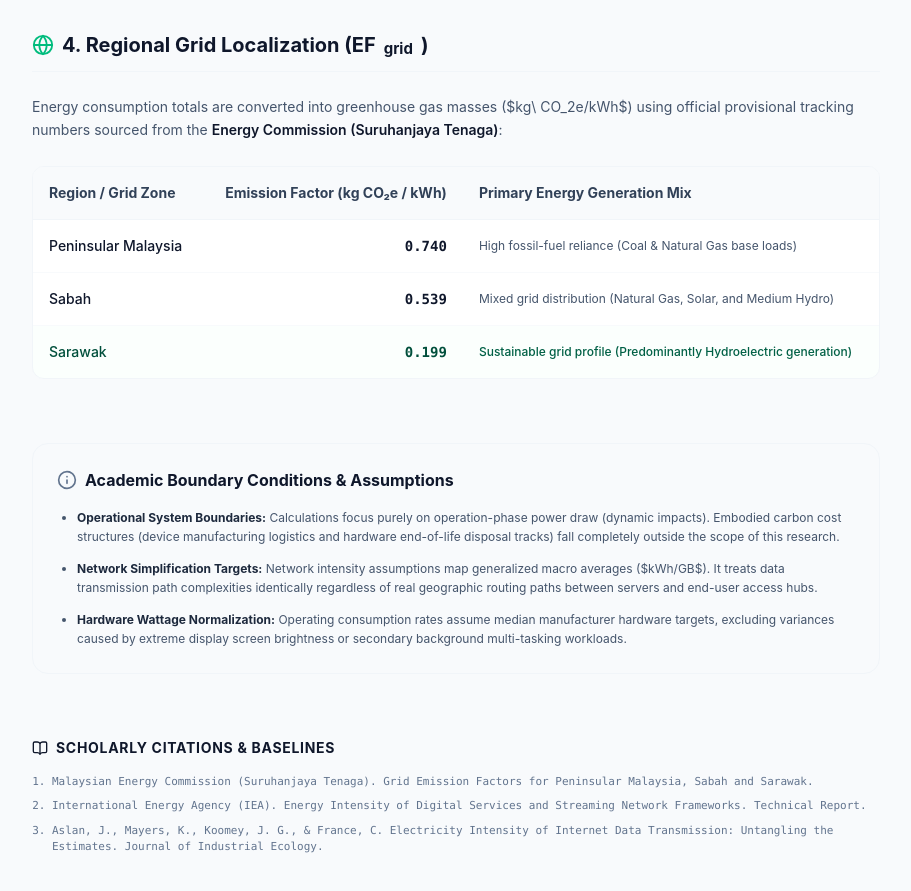
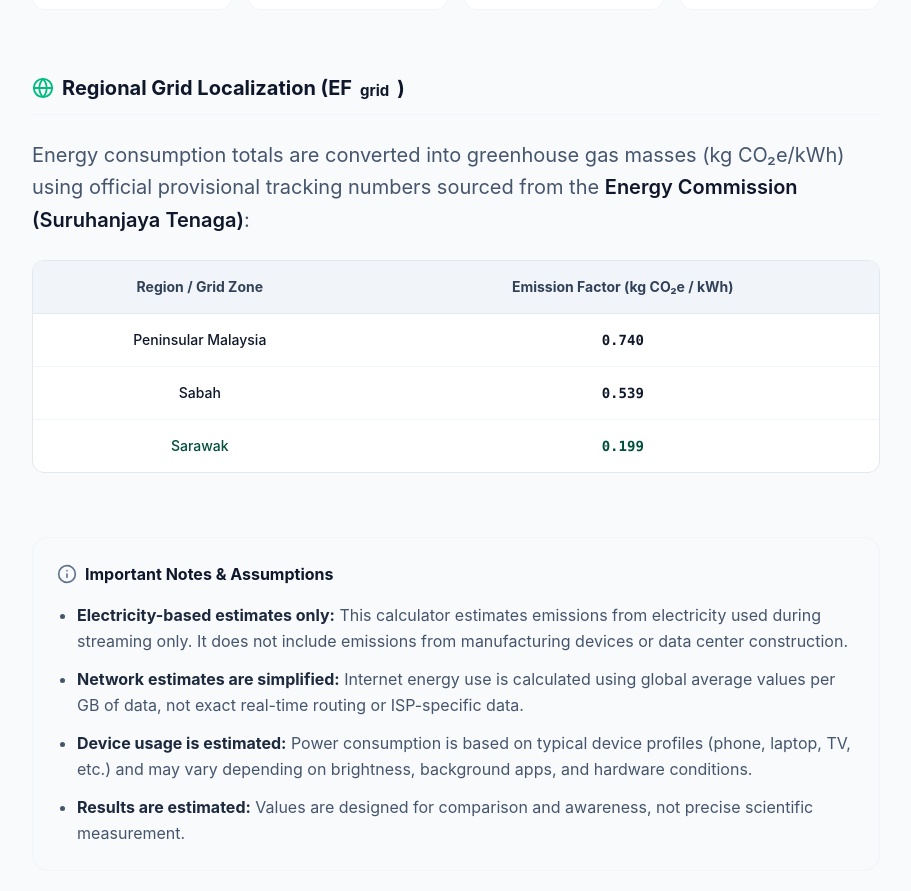
Before and after one commit to suemay4/streaming-carbon-app, a React (Vite) app: page /how-it-works in a window 1280 px wide. Shown: the part 2099-2990 px from the top of the page, without its empty margins (184-1095 px from the left). Built offline with nearby package versions, Linux system fonts and the light colour scheme.

Commit message:
refine methodology page

```diff
--- a/src/pages/HowItWorks.jsx
+++ b/src/pages/HowItWorks.jsx
@@ -92,7 +92,7 @@ function HowItWorks() {
 
         <div className="space-y-4">
           {/* Data Center */}
-          <div className="flex flex-col md:flex-row gap-5 p-6 bg-white rounded-2xl border border-slate-100 hover:shadow-md transition-all">
+          <div className="flex flex-col md:flex-row gap-5 p-6 bg-white rounded-2xl border border-slate-100 transition-all">
             <div className="p-3 bg-blue-50 text-blue-600 rounded-xl self-start">
               <Server size={24} />
             </div>
@@ -109,7 +109,7 @@ function HowItWorks() {
           </div>
 
           {/* Network Transmission */}
-          <div className="flex flex-col md:flex-row gap-5 p-6 bg-white rounded-2xl border border-slate-100 hover:shadow-md transition-all">
+          <div className="flex flex-col md:flex-row gap-5 p-6 bg-white rounded-2xl border border-slate-100 transition-all">
             <div className="p-3 bg-purple-50 text-purple-600 rounded-xl self-start">
               <Share2 size={24} />
             </div>
@@ -128,7 +128,7 @@ function HowItWorks() {
           </div>
 
           {/* End-user Device */}
-          <div className="flex flex-col md:flex-row gap-5 p-6 bg-white rounded-2xl border border-slate-100 hover:shadow-md transition-all">
+          <div className="flex flex-col md:flex-row gap-5 p-6 bg-white rounded-2xl border border-slate-100 transition-all">
             <div className="p-3 bg-orange-50 text-orange-600 rounded-xl self-start">
               <Laptop size={24} />
             </div>
@@ -190,15 +190,15 @@ function HowItWorks() {
           <Laptop className="text-emerald-500" size={22} />
           Estimated Power Use by Device
         </h2>
-        <p className="text-slate-600 text-sm leading-relaxed">
-          Device power constraints are governed by active energy profiles configured inside the platform environment model:
+        <p className="text-slate-600 text-xl leading-relaxed">
+          Device electricity use is estimated using average power consumption values for common devices such as smartphones, laptops, tablets, and TVs.
         </p>
 
         <div className="grid grid-cols-2 md:grid-cols-4 gap-4 text-center">
           <div className="p-4 bg-white border border-slate-100 rounded-xl"><div className="text-xs text-slate-500 font-medium">Smartphone</div><div className="text-xl font-mono font-bold text-slate-900 mt-1">3.5W</div></div>
           <div className="p-4 bg-white border border-slate-100 rounded-xl"><div className="text-xs text-slate-500 font-medium">Tablet</div><div className="text-xl font-mono font-bold text-slate-900 mt-1">7.0W</div></div>
           <div className="p-4 bg-white border border-slate-100 rounded-xl"><div className="text-xs text-slate-500 font-medium">Mid-Spec Laptop</div><div className="text-xl font-mono font-bold text-slate-900 mt-1">32.5W</div></div>
-          <div className="p-4 bg-white border border-slate-100 rounded-xl"><div className="text-xs text-slate-500 font-medium">Smart TV (4K)</div><div className="text-xl font-mono font-bold text-slate-900 mt-1">120.0W</div></div>
+          <div className="p-4 bg-white border border-slate-100 rounded-xl"><div className="text-xs text-slate-500 font-medium">Smart TV</div><div className="text-xl font-mono font-bold text-slate-900 mt-1">120.0W</div></div>
         </div>
       </div>
 
@@ -206,37 +206,41 @@ function HowItWorks() {
       <div className="space-y-6">
         <h2 className="text-xl font-bold text-slate-900 flex items-center gap-2 border-b border-slate-100 pb-3">
           <Globe className="text-emerald-500" size={22} />
-          4. Regional Grid Localization (EF<sub>grid</sub>)
+          Regional Grid Localization (EF<sub>grid</sub>)
         </h2>
-        <p className="text-slate-600 text-sm leading-relaxed">
-          Energy consumption totals are converted into greenhouse gas masses ($kg\ CO_2e/kWh$) using official provisional tracking numbers
-          sourced from the <span className="font-semibold text-slate-900">Energy Commission (Suruhanjaya Tenaga)</span>:
+        <p className="text-slate-600 text-xl leading-relaxed">
+          Energy consumption totals are converted into greenhouse gas masses (kg CO₂e/kWh) using official provisional tracking numbers sourced from the{" "}
+          <a
+            href="https://myenergystats.st.gov.my/documents/d/guest/grid-emission-factor-gef-in-malaysia-2022-2024-provisional-"
+            target="_blank"
+            rel="noopener noreferrer"
+            className="font-semibold text-slate-900 hover:underline"
+          >
+          Energy Commission (Suruhanjaya Tenaga)
+          </a>
+          :
         </p>
 
-        <div className="overflow-hidden border border-slate-100 rounded-xl bg-white">
-          <table className="w-full text-left border-collapse text-sm">
+        <div className="overflow-hidden border border-slate-200 rounded-xl bg-white">
+          <table className="w-full text-sm">
             <thead>
-              <tr className="bg-slate-50 border-b border-slate-100 text-slate-700 font-semibold">
+              <tr className="bg-slate-100 border-b border-slate-200 text-slate-700 font-semibold">
                 <th className="p-4">Region / Grid Zone</th>
-                <th className="p-4 text-right">Emission Factor (kg CO₂e / kWh)</th>
-                <th className="p-4">Primary Energy Generation Mix</th>
+                <th className="p-4">Emission Factor (kg CO₂e / kWh)</th>
               </tr>
             </thead>
-            <tbody className="divide-y divide-slate-50 text-slate-600">
-              <tr className="hover:bg-slate-50/50">
-                <td className="p-4 font-medium text-slate-900">Peninsular Malaysia</td>
-                <td className="p-4 text-right font-mono font-semibold text-slate-900">0.740</td>
-                <td className="p-4 text-xs">High fossil-fuel reliance (Coal & Natural Gas base loads)</td>
+            <tbody className="divide-y divide-slate-100 text-slate-600">
+              <tr>
+                <td className="p-4 font-medium text-center text-slate-900">Peninsular Malaysia</td>
+                <td className="p-4 font-mono text-center font-semibold text-slate-900">0.740</td>
               </tr>
-              <tr className="hover:bg-slate-50/50">
-                <td className="p-4 font-medium text-slate-900">Sabah</td>
-                <td className="p-4 text-right font-mono font-semibold text-slate-900">0.539</td>
-                <td className="p-4 text-xs">Mixed grid distribution (Natural Gas, Solar, and Medium Hydro)</td>
+              <tr>
+                <td className="p-4 font-medium text-center text-slate-900">Sabah</td>
+                <td className="p-4 font-mono text-center font-semibold text-slate-900">0.539</td>
               </tr>
-              <tr className="hover:bg-slate-50/50 text-emerald-700 bg-emerald-50/20">
-                <td className="p-4 font-medium text-emerald-900">Sarawak</td>
-                <td className="p-4 text-right font-mono font-semibold text-emerald-900">0.199</td>
-                <td className="p-4 text-xs text-emerald-800 font-medium">Sustainable grid profile (Predominantly Hydroelectric generation)</td>
+              <tr>
+                <td className="p-4 font-medium text-center text-emerald-900">Sarawak</td>
+                <td className="p-4 text-center font-mono font-semibold text-emerald-900">0.199</td>
               </tr>
             </tbody>
           </table>
@@ -247,33 +251,39 @@ function HowItWorks() {
       <div className="bg-slate-50 border border-slate-100 rounded-2xl p-6 space-y-4">
         <h3 className="font-bold text-slate-900 text-base flex items-center gap-2">
           <Info className="text-slate-500" size={20} />
-          Academic Boundary Conditions & Assumptions
+          Important Notes & Assumptions
         </h3>
-        <ul className="list-disc pl-5 text-xs text-slate-600 space-y-3 leading-relaxed">
+        <ul className="list-disc pl-5 text-s text-slate-600 space-y-3 leading-relaxed">
           <li>
-            <strong className="text-slate-800">Operational System Boundaries:</strong> Calculations focus purely on operation-phase power draw (dynamic impacts). Embodied carbon cost structures (device manufacturing logistics and hardware end-of-life disposal tracks) fall completely outside the scope of this research.
+            <strong className="text-slate-800">Electricity-based estimates only:</strong> This calculator estimates emissions from electricity used during streaming only.
+              It does not include emissions from manufacturing devices or data center construction.
           </li>
           <li>
-            <strong className="text-slate-800">Network Simplification Targets:</strong> Network intensity assumptions map generalized macro averages ($kWh/GB$). It treats data transmission path complexities identically regardless of real geographic routing paths between servers and end-user access hubs.
+            <strong className="text-slate-800">Network estimates are simplified:</strong> Internet energy use is calculated using global average values per GB of data,
+              not exact real-time routing or ISP-specific data.
           </li>
           <li>
-            <strong className="text-slate-800">Hardware Wattage Normalization:</strong> Operating consumption rates assume median manufacturer hardware targets, excluding variances caused by extreme display screen brightness or secondary background multi-tasking workloads.
+            <strong className="text-slate-800">Device usage is estimated:</strong> Power consumption is based on typical device profiles (phone, laptop, TV, etc.)
+              and may vary depending on brightness, background apps, and hardware conditions.
+          </li>
+          <li>
+            <strong className="text-slate-800">Results are estimated:</strong> Values are designed for comparison and awareness, not precise scientific measurement.
           </li>
         </ul>
       </div>
 
-      {/* 8. BIBLIOGRAPHIC CITATIONS */}
+      {/* 8. BIBLIOGRAPHIC CITATIONS
       <div className="space-y-4">
-        <h3 className="font-bold text-slate-900 text-sm flex items-center gap-2 uppercase tracking-wider text-slate-500">
+        <h3 className="font-bold text-slate-900 text-sm flex items-center gap-2 uppercase tracking-wider text-slate-600">
           <BookOpen size={16} />
-          Scholarly Citations & Baselines
+          Citations & Baselines
         </h3>
         <ol className="list-decimal pl-5 text-[11px] text-slate-500 space-y-2 font-mono">
           <li>Malaysian Energy Commission (Suruhanjaya Tenaga). Grid Emission Factors for Peninsular Malaysia, Sabah and Sarawak.</li>
           <li>International Energy Agency (IEA). Energy Intensity of Digital Services and Streaming Network Frameworks. Technical Report.</li>
           <li>Aslan, J., Mayers, K., Koomey, J. G., & France, C. Electricity Intensity of Internet Data Transmission: Untangling the Estimates. Journal of Industrial Ecology.</li>
         </ol>
-      </div>
+      </div> */}
     </div>
   );
 }
```
